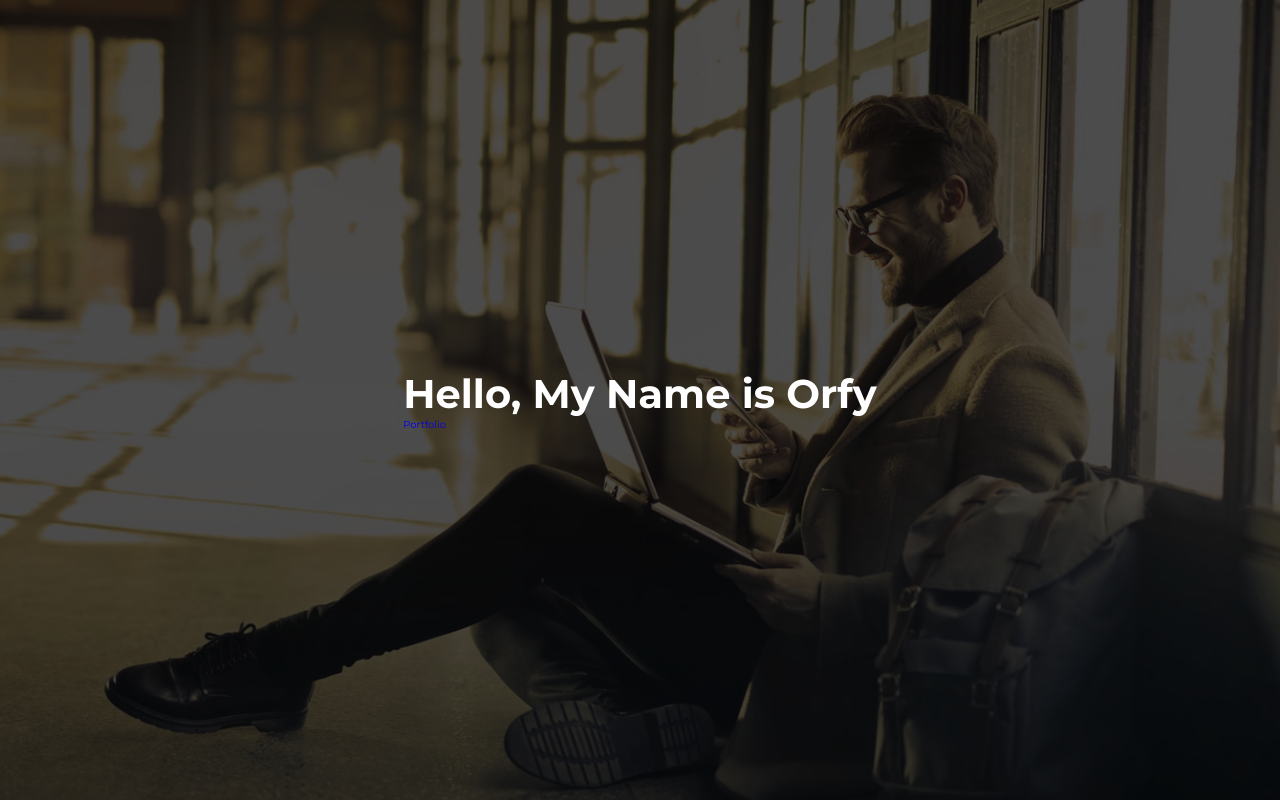
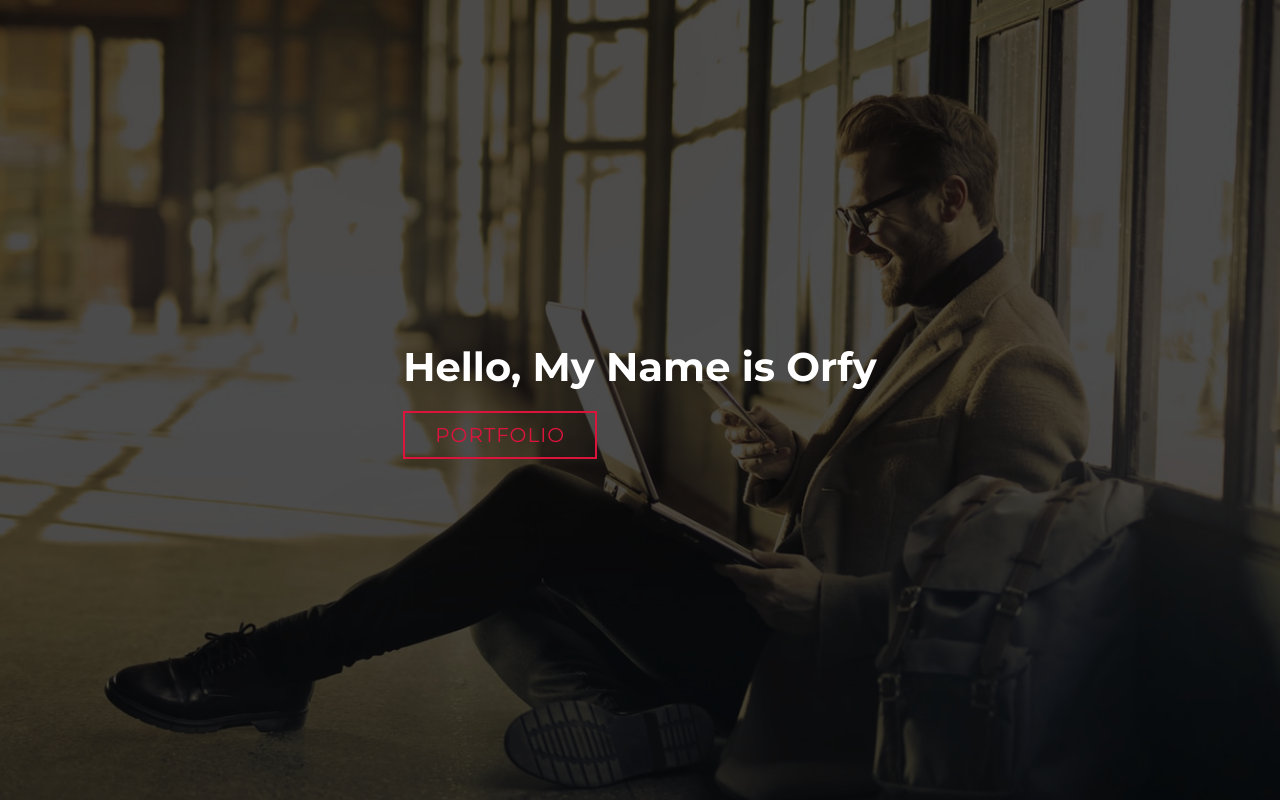
Before and after one commit to MohamedOrfy1/portfolio, a plain HTML site: page index.html in a window 1280 px wide. Drawn offline with Linux system fonts and the light colour scheme.

Commit message:
Styled Portofolio button

```diff
--- a/style.css
+++ b/style.css
@@ -43,3 +43,20 @@ a{
     width: fit-content;
     position: relative;
 }
+#hero .cta{
+    display: inline-block;
+    padding: 10px 30px;
+    color: crimson;
+    background-color: transparent;
+    border: 2px solid crimson;
+    font-size: 2rem;
+    text-transform: uppercase;
+    letter-spacing: 0.1rem;
+    margin-top: 20px;
+    transition: 0.3s ease;
+    transition-property: color, background-color;
+}
+#hero .cta:hover{
+    background-color: crimson;
+    color: #fff;
+}
```
